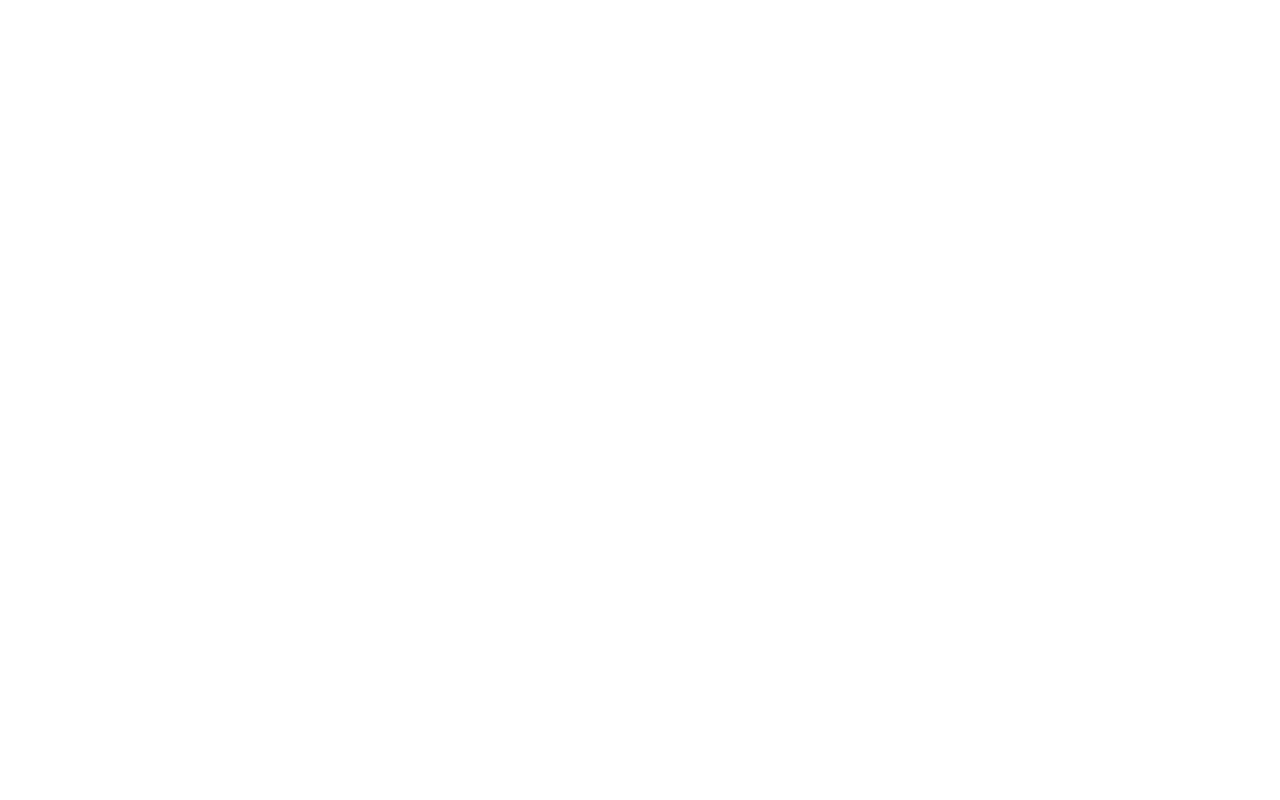
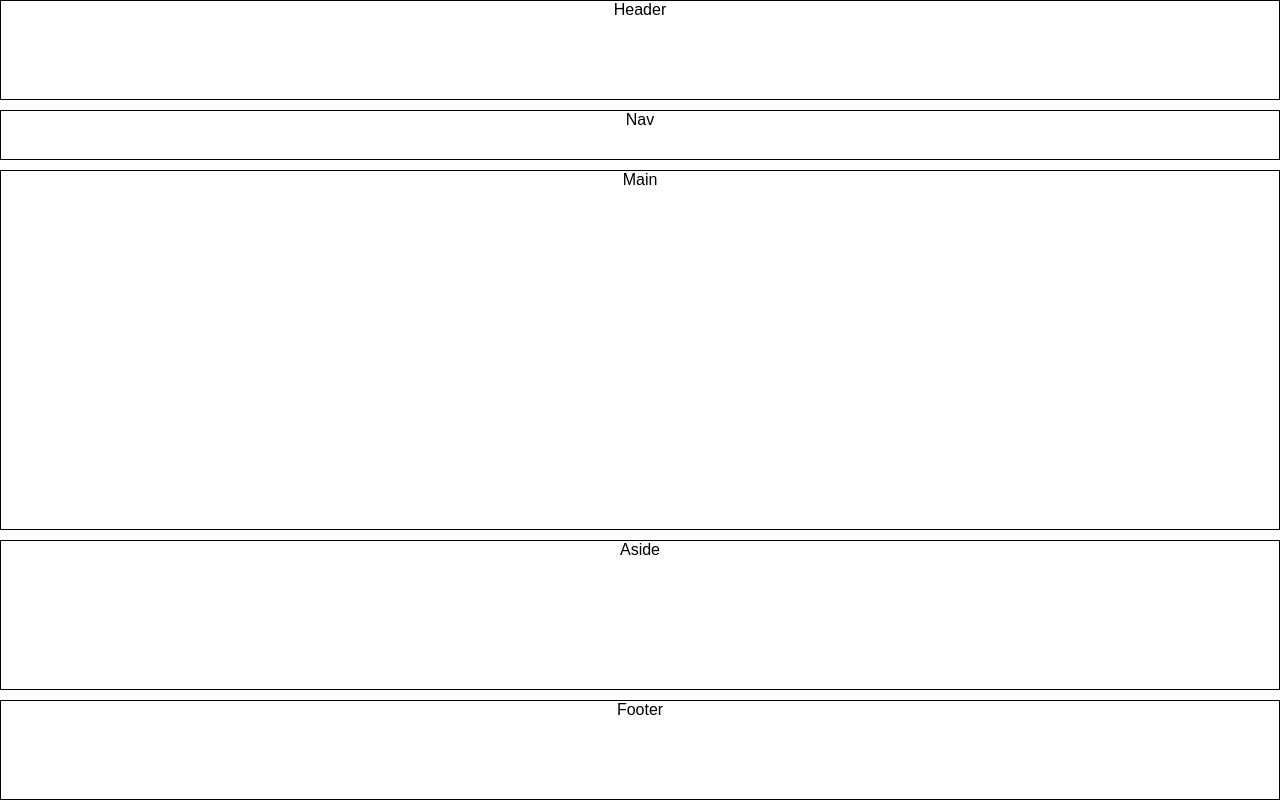
Before and after one commit to federico-batalla/Laburo, a plain HTML site: page index.html in a window 1280 px wide. Drawn offline with Linux system fonts and the light colour scheme.

Commit message:
se hizo la estructura y los css

```diff
--- a/Grid.css
+++ b/Grid.css
@@ -0,0 +1,29 @@
+.contenedor{
+    display: grid;
+    gap: 10px;
+    grid-template :     "header" 100px
+                        "nav"   50px
+                        "main"  auto
+                        "aside"  150px
+                        "footer" 100px ;
+}
+
+.header{
+    grid-area: header;
+}
+
+.nav{
+    grid-area: nav;
+}
+
+.main{
+    grid-area: main;
+}
+
+.aside{
+    grid-area: aside;
+}
+
+.footer{
+    grid-area: footer;
+}
--- a/index.html
+++ b/index.html
@@ -4,9 +4,15 @@
     <meta charset="UTF-8">
     <meta http-equiv="X-UA-Compatible" content="IE=edge">
     <meta name="viewport" content="width=device-width, initial-scale=1.0">
-    <title>Document</title>
+    <link rel="stylesheet" href="Grid.css">
+    <link rel="stylesheet" href="style.css">
+    <title>Mi Ctpoba</title>
 </head>
-<body>
-
+<body class="contenedor">
+    <header class="header">Header</header>
+    <nav class="nav">Nav</nav>
+    <aside class="aside">Aside</aside>
+    <main class="main">Main</main>
+    <footer class="footer">Footer</footer>
 </body>
 </html>
--- a/style.css
+++ b/style.css
@@ -0,0 +1,20 @@
+*{
+    padding: 0;
+    margin: 0;
+    box-sizing: border-box;
+}
+html{
+    height: 100%;
+}
+
+body{
+    min-height: 100%;
+    font-family: Arial, Helvetica, sans-serif;
+}
+.contenedor>*{
+
+    border: 1px solid black;
+    text-align: center;
+
+
+}
```
